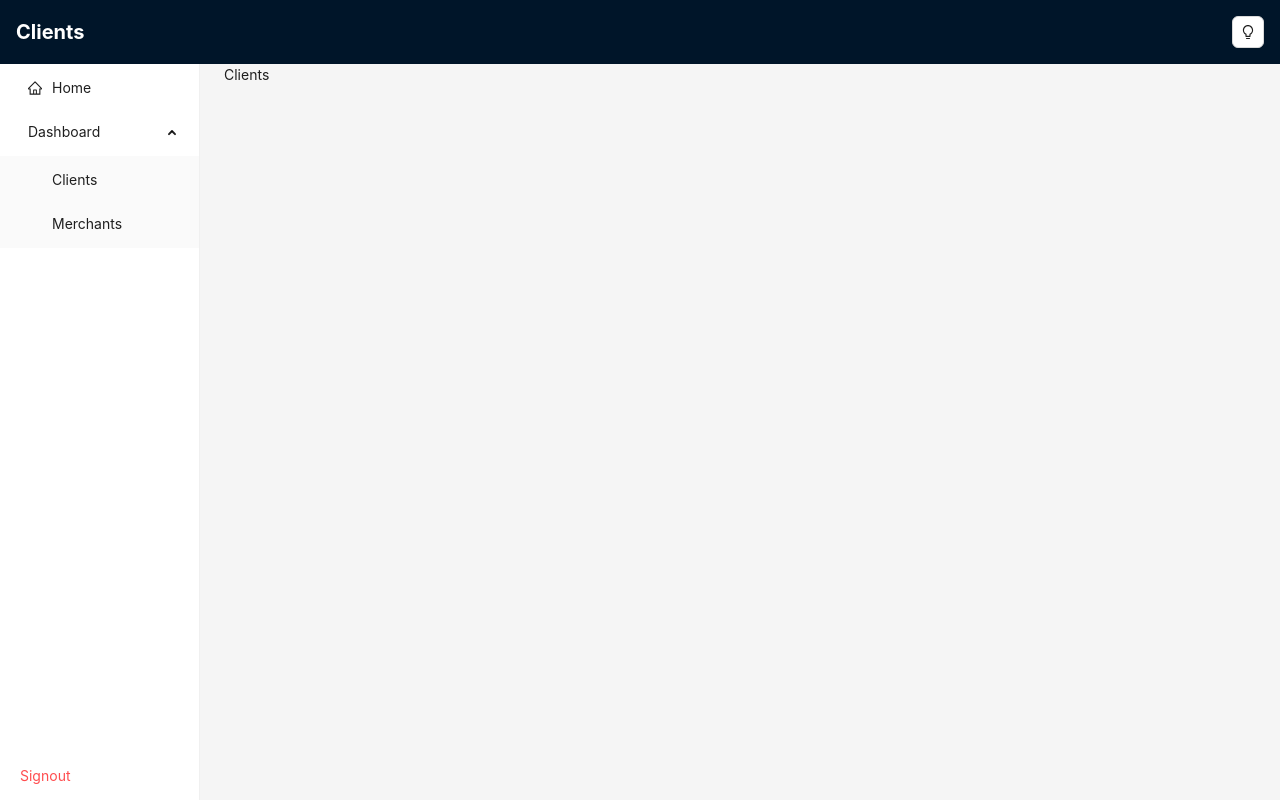
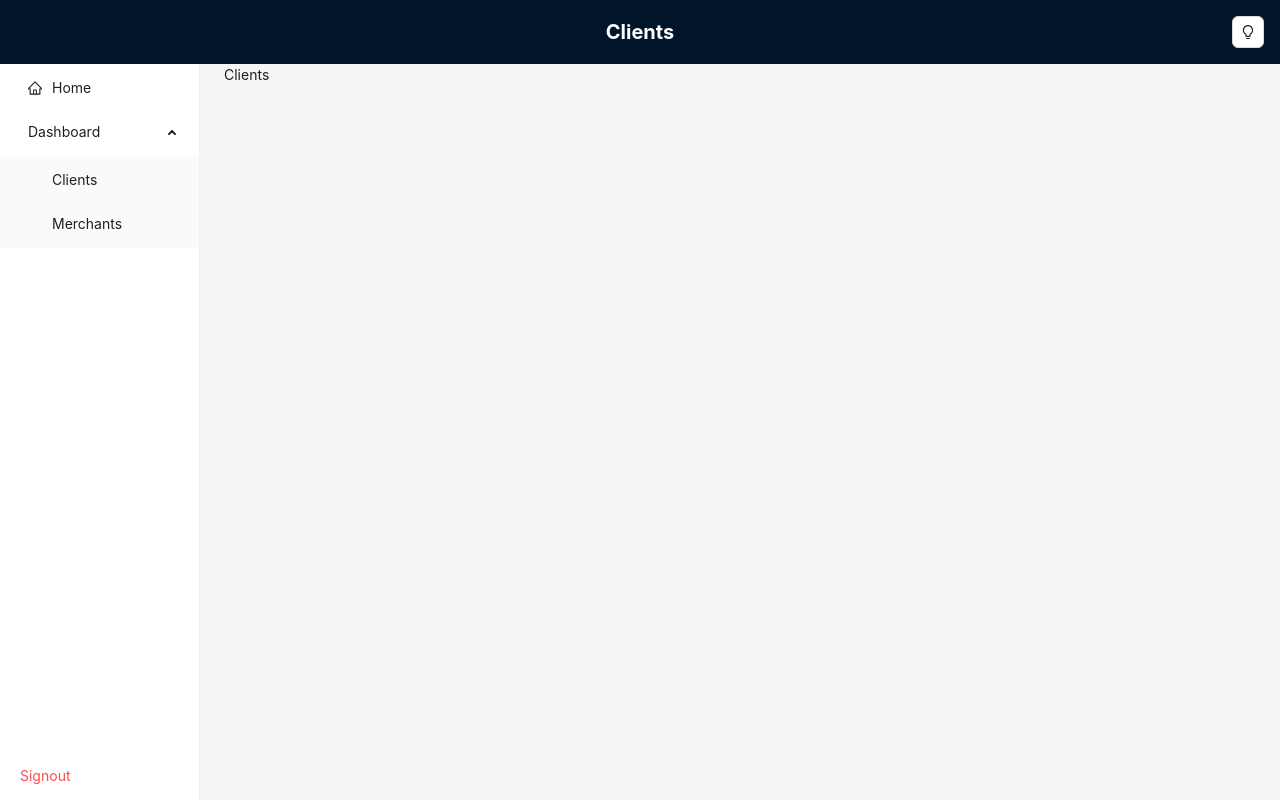
Before and after one commit to MangelHurtado/ClientMerchant, a Next.js app in the folder frontend/: page /dashboard/clients in a window 1280 px wide. Built offline with nearby package versions, Linux system fonts and the light colour scheme.

Commit message:
style: [LAYOUT]: Modificar los estilos del header para que el texto aparezca centrado

```diff
--- a/frontend/src/app/layout.tsx
+++ b/frontend/src/app/layout.tsx
@@ -46,8 +46,9 @@ export default function RootLayout({
           }}
         >
           <Layout className="min-h-screen">
-            <Header className="bg-[#001529] text-white text-center p-0 flex items-center justify-between px-4">
+            <Header className="bg-[#001529] text-white text-center p-0 flex items-center justify-center px-4 relative">
               <h1 className="text-xl font-bold">{headerTitle}</h1>
+              <div className="absolute right-4">
                 <Tooltip
                   title={
                     darkMode ? "Switch to light mode" : "Switch to dark mode"
@@ -58,9 +59,9 @@ export default function RootLayout({
                     type="default"
                     icon={<BulbOutlined />}
                     onClick={() => setDarkMode(!darkMode)}
-                  className="ml-auto"
                   />
                 </Tooltip>
+              </div>
             </Header>
             <Layout>
               <Sider className="overflow-auto relative">
```
Lines whose indentation alone changed are shown as unchanged.
